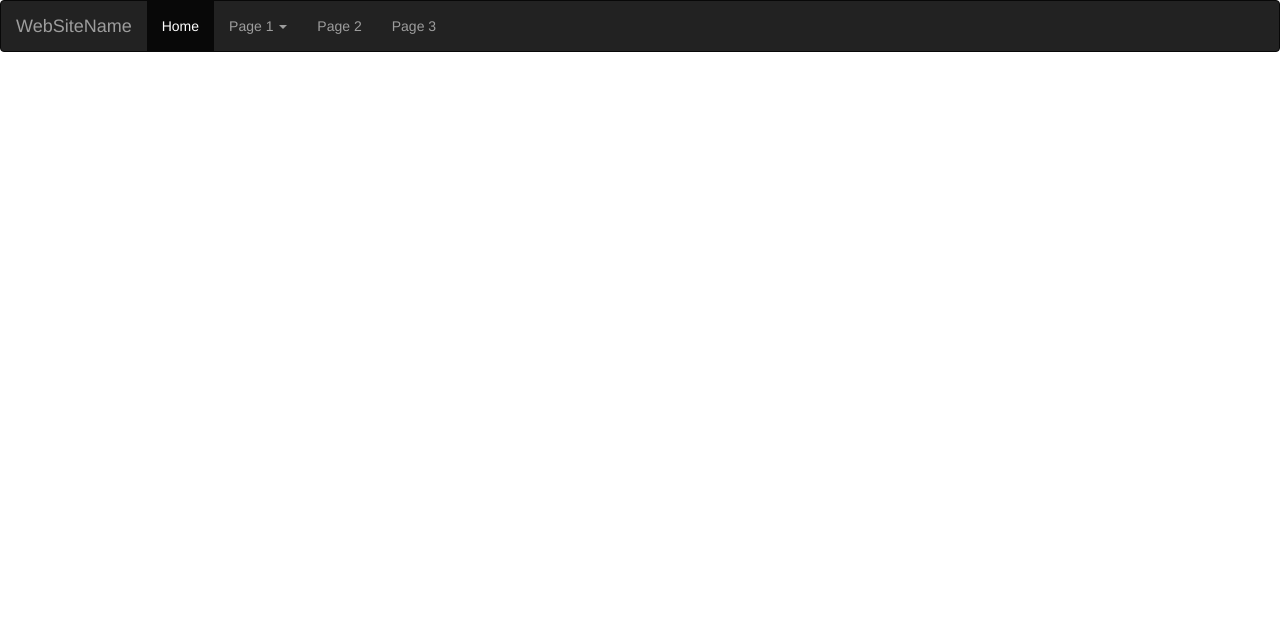
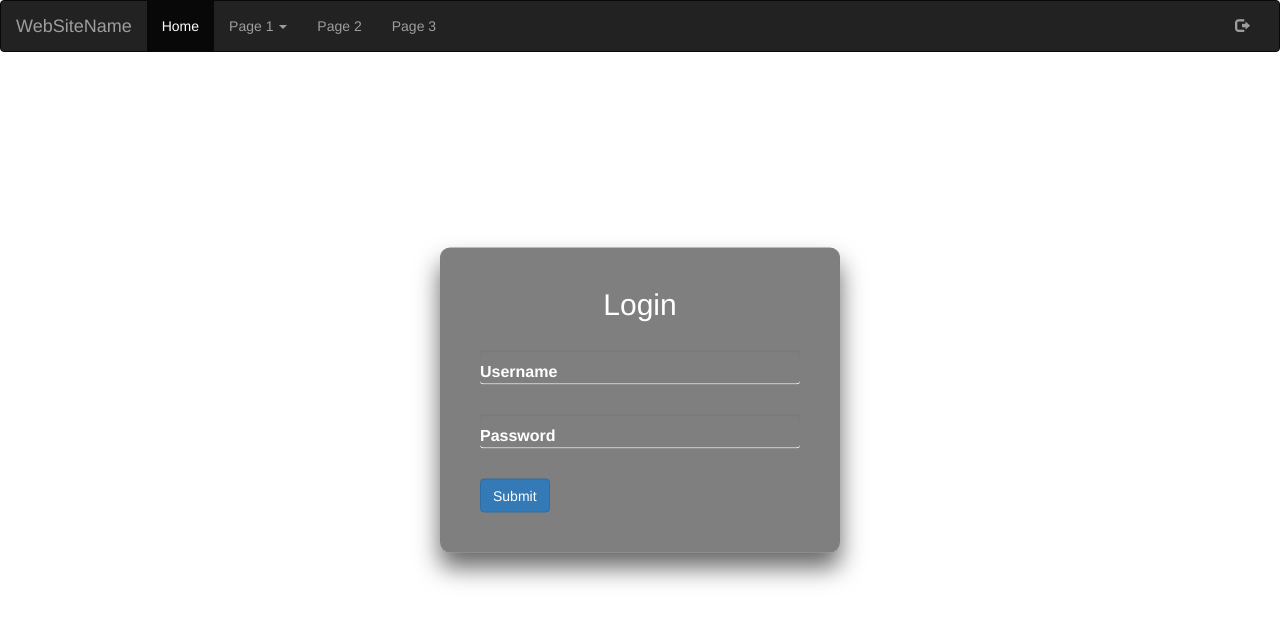
Before and after one commit to chaimaafajjar/ecommerce-frontend, an Angular app: page /login in a window 1280 px wide. Before the commit this address led to /. Shown: the top 622 px of the page. Built offline with nearby package versions, Linux system fonts and the light colour scheme.

Commit message:
version 8

```diff
--- a/src/app/app-routing.module.ts
+++ b/src/app/app-routing.module.ts
@@ -4,13 +4,15 @@ import {ProductsComponent} from "./products/products.component";
 import {CategoriesComponent} from "./categories/categories.component";
 import {FormCategoryComponent} from "./form-category/form-category.component";
 import {FormProductComponent} from "./form-product/form-product.component";
+import {LoginComponent} from "./login/login.component";
 
 const routes: Routes = [
   {path:'products/:p1/:p2',component:ProductsComponent},
   {path:'categories',component:CategoriesComponent},
   {path:'formcategories/:p1/:p2',component:FormCategoryComponent},
   {path:'formproducts/:p1/:p2',component:FormProductComponent},
-  {path:'',redirectTo:'categories',pathMatch:'full'}
+  {path:'',redirectTo:'categories',pathMatch:'full'},
+  {path:'login',component:LoginComponent},
 ];
 
 @NgModule({
--- a/src/app/app.component.html
+++ b/src/app/app.component.html
@@ -1,21 +1,29 @@
 <nav class="navbar navbar-inverse">
   <div class="container-fluid">
     <div class="navbar-header">
-      <a class="navbar-brand" href="#">WebSiteName</a>
+      <a class="navbar-brand" routerLink="/categories">WebSiteName</a>
     </div>
     <ul class="nav navbar-nav">
       <li class="active"><a class="clickable" (click)="retCategories()">Home</a></li>
       <li class="dropdown">
-        <a class="dropdown-toggle" data-toggle="dropdown" href="#">Page 1
+        <a class="dropdown-toggle" data-toggle="dropdown" routerLink="/categories">Page 1
           <span class="caret"></span></a>
         <ul class="dropdown-menu">
-          <li><a href="#">Page 1-1</a></li>
-          <li><a href="#">Page 1-2</a></li>
-          <li><a href="#">Page 1-3</a></li>
+          <li><a routerLink="/categories">Page 1-1</a></li>
+          <li><a routerLink="/categories">Page 1-2</a></li>
+          <li><a routerLink="/categories">Page 1-3</a></li>
         </ul>
       </li>
-      <li><a href="#">Page 2</a></li>
-      <li><a href="#">Page 3</a></li>
+      <li><a routerLink="/categories">Page 2</a></li>
+      <li><a routerLink="/categories">Page 3</a></li>
+    </ul>
+    <ul class="nav navbar-nav pull-right">
+      <li>
+        <a (click)="onLogout()">
+          <span class="glyphicon glyphicon-log-out"> </span>
+        </a>
+      </li>
+
     </ul>
   </div>
 </nav>
--- a/src/app/app.component.ts
+++ b/src/app/app.component.ts
@@ -20,4 +20,8 @@ ngOnInit():void{
 
     this.router.navigateByUrl("/categories");
   }
+
+  onLogout() {
+     this.router.navigateByUrl('/login');
+  }
 }
--- a/src/app/app.module.ts
+++ b/src/app/app.module.ts
@@ -9,6 +9,7 @@ import { CategoriesComponent } from './categories/categories.component';
 import { FormCategoryComponent } from './form-category/form-category.component';
 import {FormsModule} from "@angular/forms";
 import { FormProductComponent } from './form-product/form-product.component';
+import { LoginComponent } from './login/login.component';
 
 @NgModule({
   declarations: [
@@ -16,7 +17,8 @@ import { FormProductComponent } from './form-product/form-product.component';
     ProductsComponent,
     CategoriesComponent,
     FormCategoryComponent,
-    FormProductComponent
+    FormProductComponent,
+    LoginComponent
   ],
   imports: [
     BrowserModule,
--- a/src/app/categories/categories.component.html
+++ b/src/app/categories/categories.component.html
@@ -1,6 +1,8 @@
 
 <div class="bouton">
+  <div *ngIf="authService.isAdmin()">
   <button type="button" class="btn btn-default" (click)="AddCategory()">Add</button>
+  </div>
 </div>
 <h3 class="titre"> Categories</h3>
 <div *ngIf="categories">
@@ -14,7 +16,9 @@
         <div class="team-content">
           <h3 class="name">{{c.name}}</h3>
           <h4 class="decription">{{c.description}}</h4>
+          <div *ngIf="authService.isAdmin()">
           <button type="button" class="btn btn-success" (click)="ModifyCategory(c)">Modify</button>
+          </div>
 
         </div>
       </div>
--- a/src/app/categories/categories.component.ts
+++ b/src/app/categories/categories.component.ts
@@ -1,6 +1,7 @@
 import { Component, OnInit } from '@angular/core';
 import {CatalogueService} from "../catalogue.service";
 import {Router} from "@angular/router";
+import {AuthenticationService} from "../services/authentication.service";
 
 @Component({
   selector: 'app-categories',
@@ -15,7 +16,7 @@ export class CategoriesComponent implements OnInit {
 
 
 
-  constructor(public catService:CatalogueService , private router:Router) { }
+  constructor(public catService:CatalogueService , private router:Router, public authService:AuthenticationService) { }
 
   ngOnInit(): void {
     this.getCategories();
--- /dev/null
+++ b/src/app/login/login.component.css
@@ -0,0 +1,167 @@
+html {
+  height: 100%;
+}
+body {
+  margin:0;
+  padding:0;
+  font-family: sans-serif;
+  background: linear-gradient(#141e30, #243b55);
+}
+
+.login-box {
+  position: absolute;
+  top: 50%;
+  left: 50%;
+  width: 400px;
+  padding: 40px;
+  transform: translate(-50%, -50%);
+  background: rgba(0,0,0,.5);
+  box-sizing: border-box;
+  box-shadow: 0 15px 25px rgba(0,0,0,.6);
+  border-radius: 10px;
+}
+
+.login-box h2 {
+  margin: 0 0 30px;
+  padding: 0;
+  color: #fff;
+  text-align: center;
+}
+
+.login-box .user-box {
+  position: relative;
+}
+
+.login-box .user-box input {
+  width: 100%;
+  padding: 10px 0;
+  font-size: 16px;
+  color: #fff;
+  margin-bottom: 30px;
+  border: none;
+  border-bottom: 1px solid #fff;
+  outline: none;
+  background: transparent;
+}
+.login-box .user-box label {
+  position: absolute;
+  top:0;
+  left: 0;
+  padding: 10px 0;
+  font-size: 16px;
+  color: #fff;
+  pointer-events: none;
+  transition: .5s;
+}
+
+.login-box .user-box input:focus ~ label,
+.login-box .user-box input:valid ~ label {
+  top: -20px;
+  left: 0;
+  color: #03e9f4;
+  font-size: 12px;
+}
+
+.login-box form a {
+  position: relative;
+  display: inline-block;
+  padding: 10px 20px;
+  color: #03e9f4;
+  font-size: 16px;
+  text-decoration: none;
+  text-transform: uppercase;
+  overflow: hidden;
+  transition: .5s;
+  margin-top: 40px;
+  letter-spacing: 4px
+}
+
+.login-box a:hover {
+  background: #03e9f4;
+  color: #fff;
+  border-radius: 5px;
+  box-shadow: 0 0 5px #03e9f4,
+  0 0 25px #03e9f4,
+  0 0 50px #03e9f4,
+  0 0 100px #03e9f4;
+}
+
+.login-box a span {
+  position: absolute;
+  display: block;
+}
+
+.login-box a span:nth-child(1) {
+  top: 0;
+  left: -100%;
+  width: 100%;
+  height: 2px;
+  background: linear-gradient(90deg, transparent, #03e9f4);
+  animation: btn-anim1 1s linear infinite;
+}
+
+@keyframes btn-anim1 {
+  0% {
+    left: -100%;
+  }
+  50%,100% {
+    left: 100%;
+  }
+}
+
+.login-box a span:nth-child(2) {
+  top: -100%;
+  right: 0;
+  width: 2px;
+  height: 100%;
+  background: linear-gradient(180deg, transparent, #03e9f4);
+  animation: btn-anim2 1s linear infinite;
+  animation-delay: .25s
+}
+
+@keyframes btn-anim2 {
+  0% {
+    top: -100%;
+  }
+  50%,100% {
+    top: 100%;
+  }
+}
+
+.login-box a span:nth-child(3) {
+  bottom: 0;
+  right: -100%;
+  width: 100%;
+  height: 2px;
+  background: linear-gradient(270deg, transparent, #03e9f4);
+  animation: btn-anim3 1s linear infinite;
+  animation-delay: .5s
+}
+
+@keyframes btn-anim3 {
+  0% {
+    right: -100%;
+  }
+  50%,100% {
+    right: 100%;
+  }
+}
+
+.login-box a span:nth-child(4) {
+  bottom: -100%;
+  left: 0;
+  width: 2px;
+  height: 100%;
+  background: linear-gradient(360deg, transparent, #03e9f4);
+  animation: btn-anim4 1s linear infinite;
+  animation-delay: .75s
+}
+
+@keyframes btn-anim4 {
+  0% {
+    bottom: -100%;
+  }
+  50%,100% {
+    bottom: 100%;
+  }
+}
--- /dev/null
+++ b/src/app/login/login.component.html
@@ -0,0 +1,20 @@
+<div class="login-box">
+  <h2>Login</h2>
+  <form #f="ngForm" (ngSubmit)="onLogin(f.value)">
+    <div class="user-box">
+      <input type="text" name="username" required="" ngModel class="form-control">
+      <label>Username</label>
+    </div>
+    <div class="user-box">
+      <input type="password" name="password" required="" ngModel class="form-control">
+      <label>Password</label>
+    </div>
+    <button class="btn btn-primary" type="submit">
+      <span></span>
+      <span></span>
+      <span></span>
+      <span></span>
+      Submit
+    </button>
+  </form>
+</div>
--- /dev/null
+++ b/src/app/login/login.component.ts
@@ -0,0 +1,24 @@
+import { Component, OnInit } from '@angular/core';
+import {AuthenticationService} from "../services/authentication.service";
+import {Router} from "@angular/router";
+
+@Component({
+  selector: 'app-login',
+  templateUrl: './login.component.html',
+  styleUrls: ['./login.component.css']
+})
+export class LoginComponent implements OnInit {
+
+  constructor(public authService:AuthenticationService,private router:Router) { }
+
+  ngOnInit(): void {
+  }
+
+  onLogin(dataForm: any) {
+
+  this.authService.login(dataForm.username,dataForm.password);
+  if(this.authService.isAuthenticated){
+    this.router.navigateByUrl('/categories');
+  }
+  }
+}
--- a/src/app/products/products.component.html
+++ b/src/app/products/products.component.html
@@ -1,5 +1,7 @@
 <div class="bouton">
+  <div *ngIf="authService.isAdmin()">
   <button type="button" class="btn btn-default" (click)="AddProduct()">Add</button>
+  </div>
 </div>
 <h3 class="titre"> {{title}} </h3>
 <div *ngIf="products">
@@ -30,9 +32,10 @@
             </span>
           </a>
         </div>
+        <div *ngIf="authService.isAdmin()">
 
         <button class="bouton" type="button" class="btn btn-success" (click)="ModifyProduct(p)">Modify</button>
-
+        </div>
       </div>
     </div>
   </div>
--- a/src/app/products/products.component.ts
+++ b/src/app/products/products.component.ts
@@ -1,6 +1,7 @@
 import { Component, OnInit } from '@angular/core';
 import {CatalogueService} from "../catalogue.service";
 import {ActivatedRoute, NavigationEnd, Router} from "@angular/router";
+import {AuthenticationService} from "../services/authentication.service";
 
 @Component({
   selector: 'app-products',
@@ -11,7 +12,7 @@ export class ProductsComponent implements OnInit {
 public products;
 public title;
   constructor(public catService:CatalogueService,
-  public route:ActivatedRoute, private router: Router) {
+  public route:ActivatedRoute, private router: Router, public authService:AuthenticationService) {
 
     }
 
```
Also changed, not shown: src/app/services/authentication.service.ts (added, +47 -0 lines), 2 other files (tests, documents, lock files or other folders).
